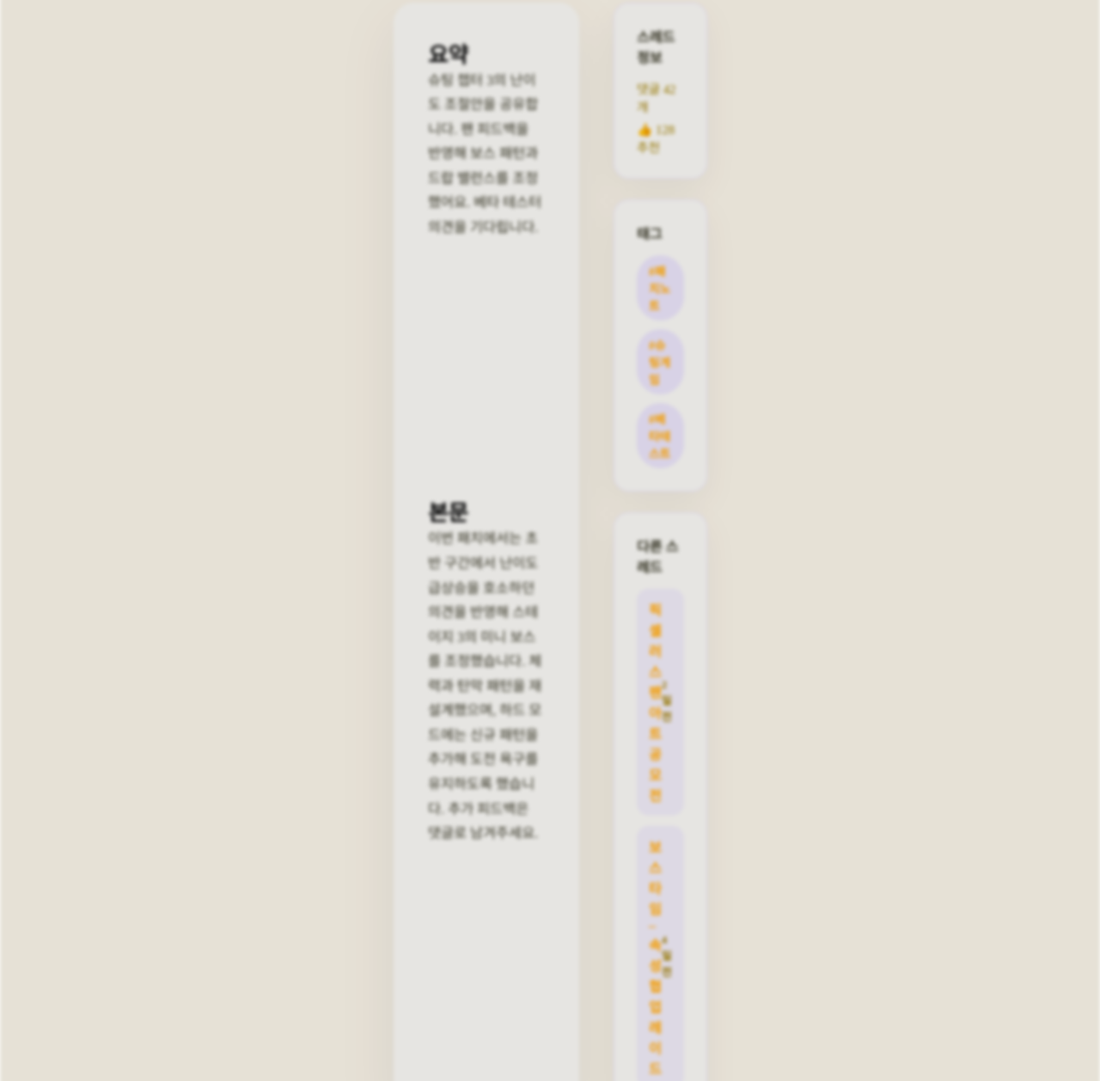
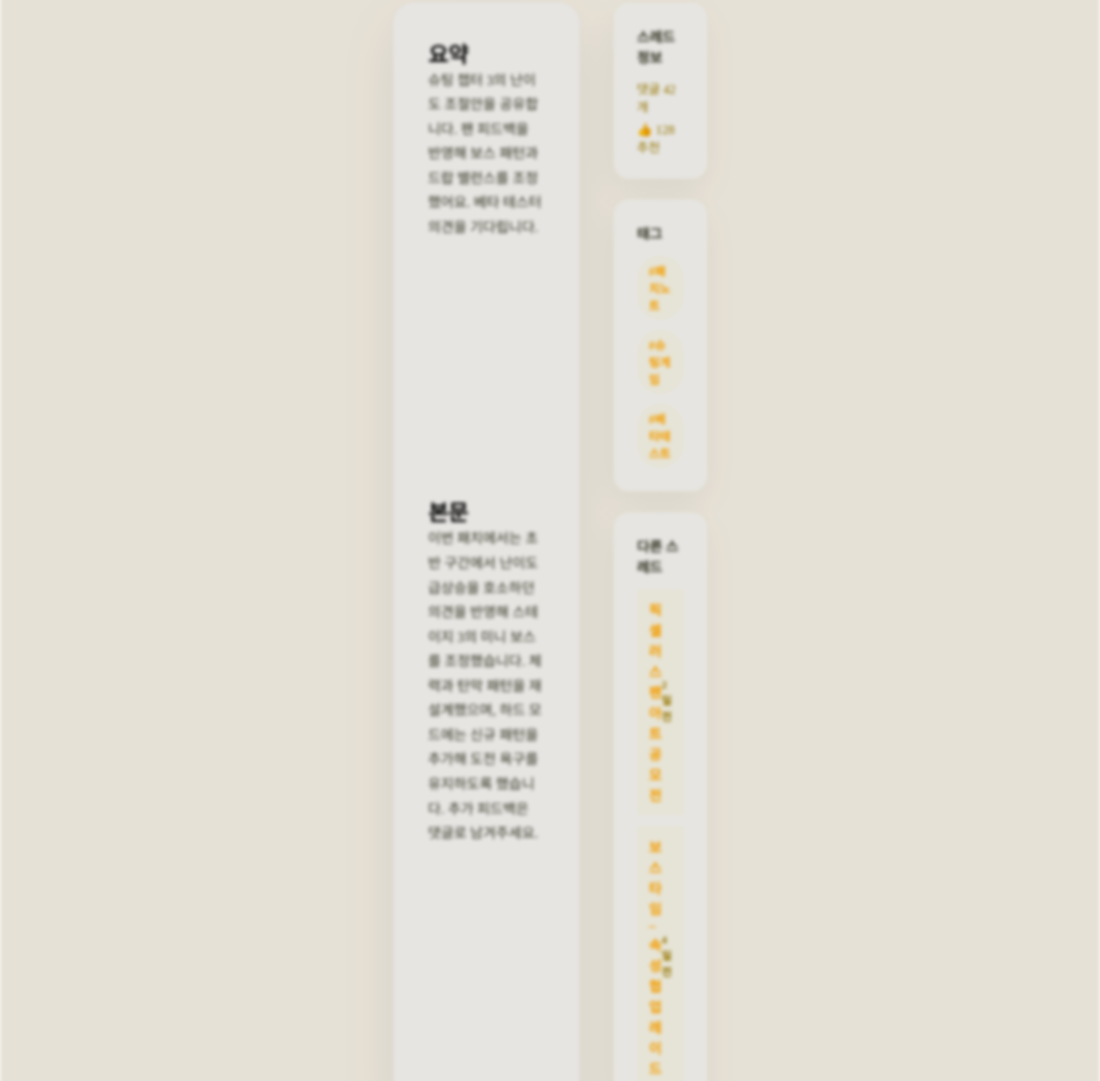
Before and after one commit to Tim-JEON/Limestone, a plain HTML site: page community-thread.html in a window 1280 px wide. Shown: the part 698-1956 px from the top of the page at 86% size. Drawn offline with Linux system fonts and the light colour scheme.

Commit message:
Update thread-detail.css
Signed-off-by: sejaboys <85088197+Tim-JEON@users.noreply.github.com>

```diff
--- a/assets/css/thread-detail.css
+++ b/assets/css/thread-detail.css
@@ -123,7 +123,7 @@
 .detail-tags span {
   padding: 8px 14px;
   border-radius: 999px;
-  background: rgba(127, 90, 255, 0.12);
+  background: rgba(255, 253, 236, 0.6);
   color: var(--color-accent);
   font-weight: 600;
   font-size: 0.85rem;
@@ -138,7 +138,7 @@
   background: var(--color-surface);
   border-radius: 18px;
   padding: 26px;
-  border: 1px solid rgba(127, 90, 255, 0.12);
+  border: 1px solid rgba(255, 253, 236, 0.6);
   box-shadow: 0 14px 40px rgba(15, 23, 42, 0.06);
   display: grid;
   gap: 14px;
@@ -167,8 +167,7 @@
   justify-content: space-between;
   align-items: center;
   padding: 12px 14px;
-  border-radius: 14px;
-  background: rgba(127, 90, 255, 0.08);
+  background: rgba(255, 253, 236, 0.6);
   color: var(--color-accent);
   font-weight: 600;
   text-decoration: none;
```
